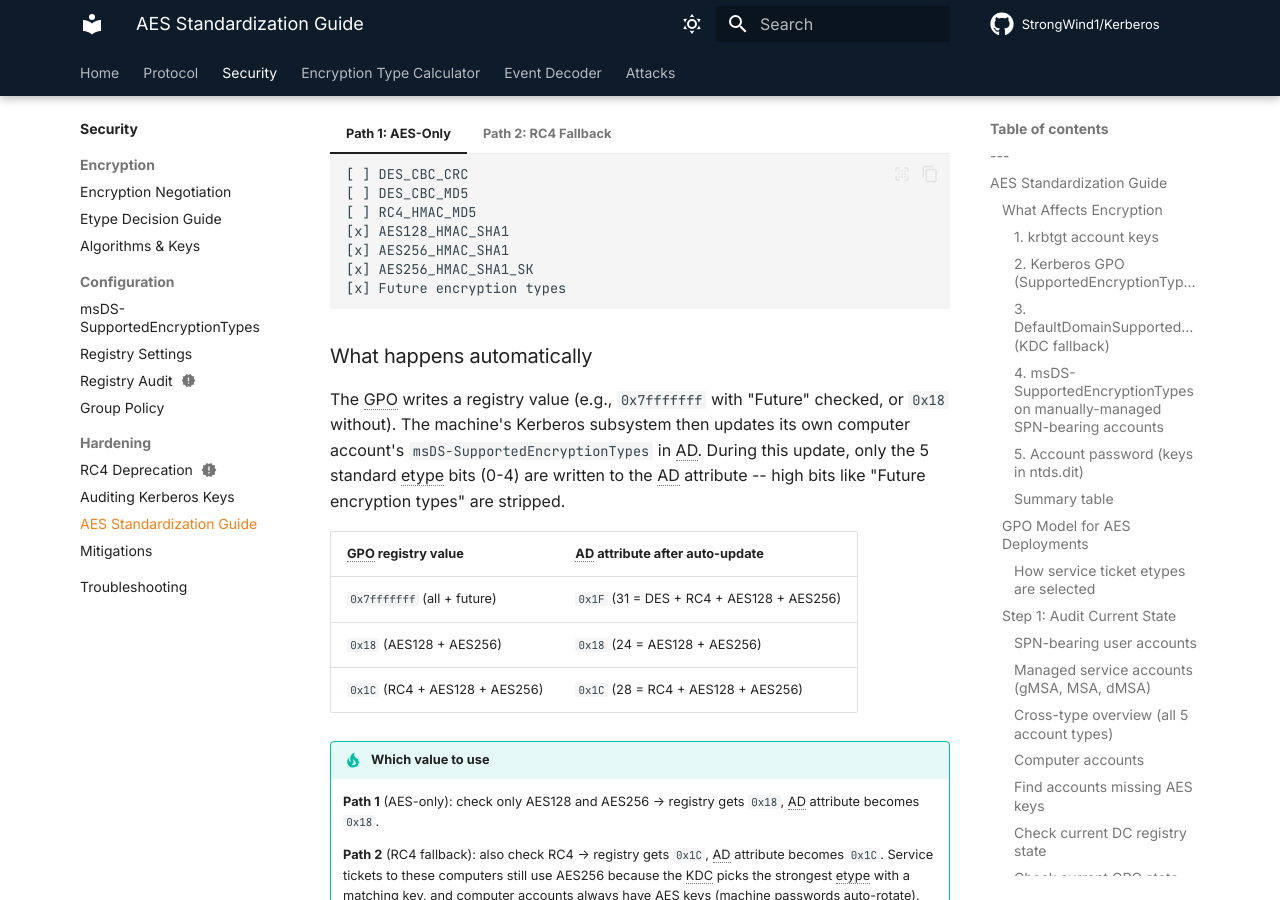
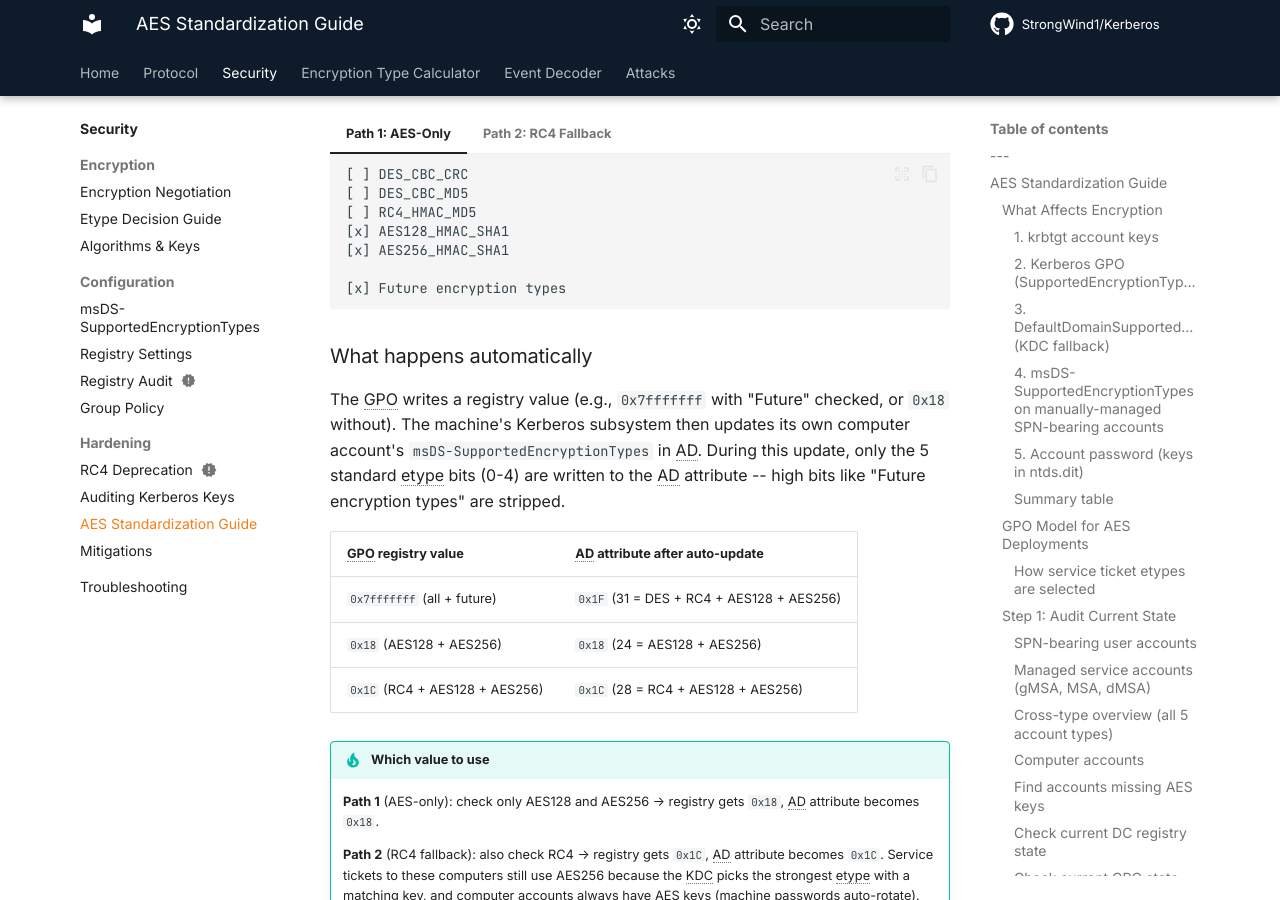
Before and after one commit to StrongWind1/Kerberos, an MkDocs documentation site: the page built from content/security/aes-standardization.md, in a window 1280 px wide and 900 px high, scrolled down 18017 px. Built offline with MkDocs 1.6.1 and Material for MkDocs 9.7.7, drawn with Linux system fonts in a browser that asks for light colours; plug-ins that fetch from the network failed and are left out; comment, search, counter and statistics services are not loaded; some of the changed text lies outside the part shown.

Commit message:
fix: remove AES256_HMAC_SHA1_SK (not a real GPO checkbox) from all checkbox lists

````diff
--- a/content/security/aes-standardization.md
+++ b/content/security/aes-standardization.md
@@ -680,7 +680,7 @@ Kerberos subsystem auto-updates its own AD computer account attribute.
     [ ] RC4_HMAC_MD5
     [x] AES128_HMAC_SHA1
     [x] AES256_HMAC_SHA1
-    [x] AES256_HMAC_SHA1_SK
+
     [x] Future encryption types
     ```
 
@@ -692,7 +692,7 @@ Kerberos subsystem auto-updates its own AD computer account attribute.
     [x] RC4_HMAC_MD5
     [x] AES128_HMAC_SHA1
     [x] AES256_HMAC_SHA1
-    [x] AES256_HMAC_SHA1_SK
+
     [x] Future encryption types
     ```
 
@@ -963,7 +963,7 @@ Before entering this path, confirm:
     [ ] RC4_HMAC_MD5
     [x] AES128_HMAC_SHA1
     [x] AES256_HMAC_SHA1
-    [x] AES256_HMAC_SHA1_SK
+
     [x] Future encryption types
     ```
 
@@ -1105,7 +1105,7 @@ with only RC4 keys log in.  If the DC GPO blocks RC4, these users get
     [x] RC4_HMAC_MD5
     [x] AES128_HMAC_SHA1
     [x] AES256_HMAC_SHA1
-    [x] AES256_HMAC_SHA1_SK
+
     [x] Future encryption types
     ```
 
@@ -1389,7 +1389,6 @@ runs.
    [x] RC4_HMAC_MD5          ← add this
    [x] AES128_HMAC_SHA1
    [x] AES256_HMAC_SHA1
-   [x] AES256_HMAC_SHA1_SK
    [x] Future encryption types
    ```
 3. Apply `gpupdate /force` on all DCs.
````
Also changed, not shown: content/security/group-policy.md (+0 -3 lines).
